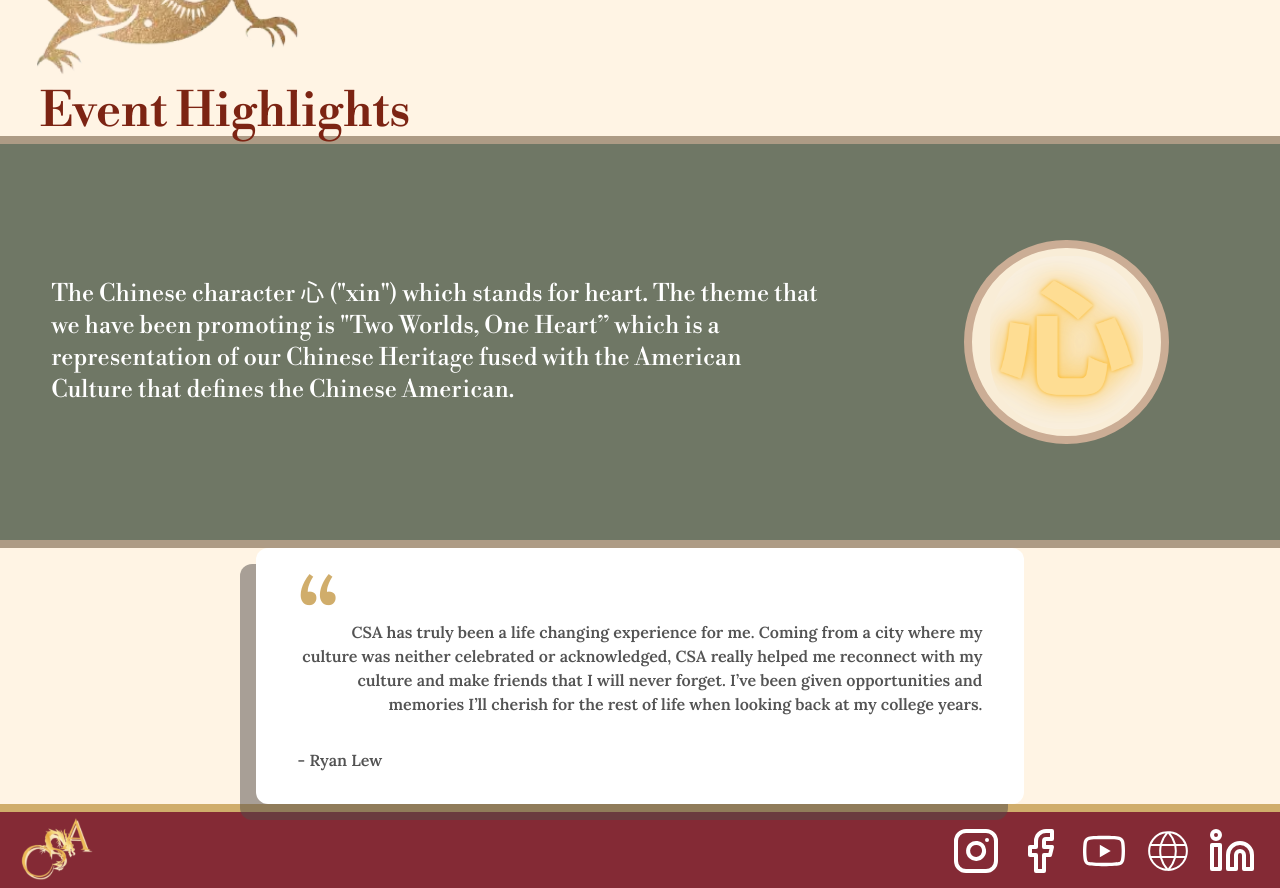
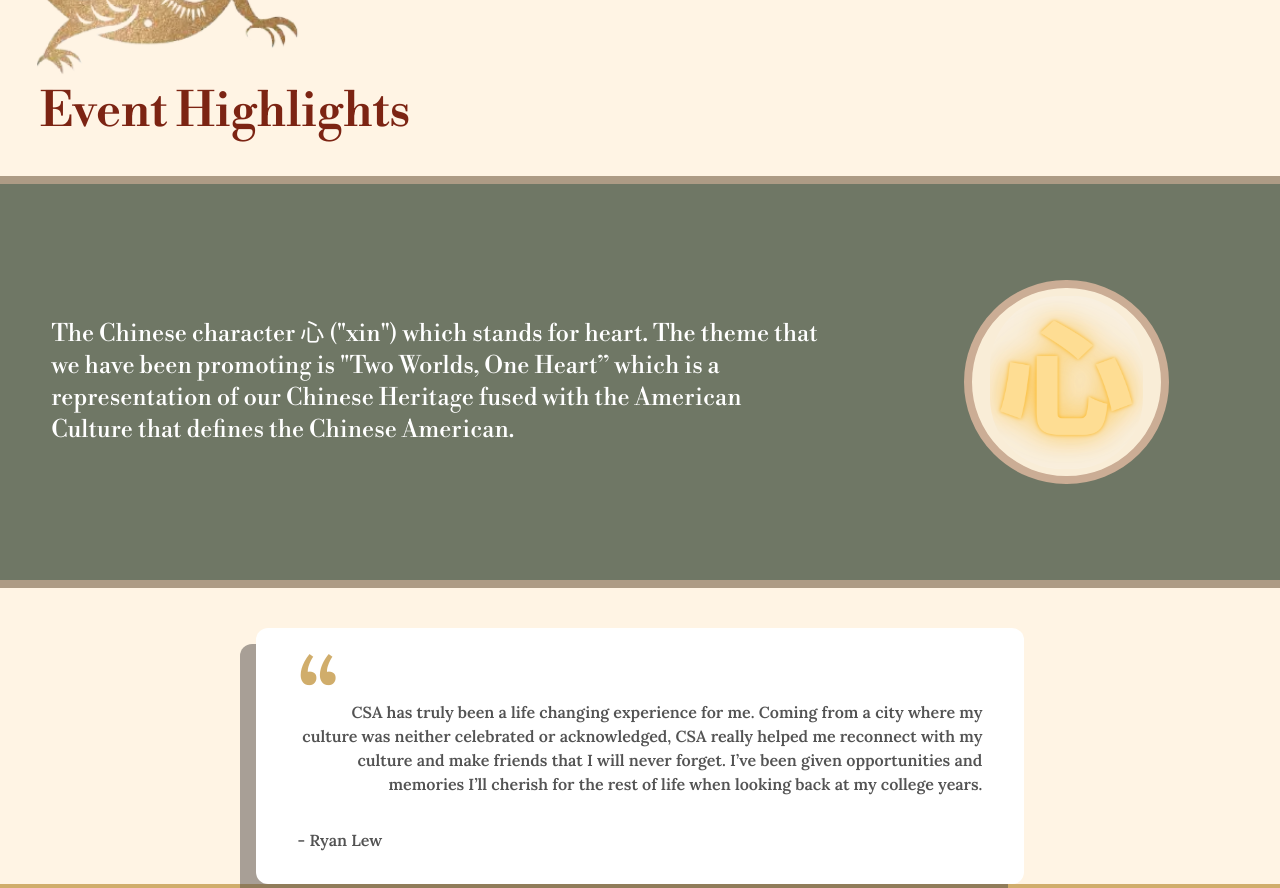
Before and after one commit to acm-ucr/csa-website, a Next.js app: page / in a window 1280 px wide. Shown: the part 1260-2148 px from the top of the page. Built offline with nearby package versions, Linux system fonts and the light colour scheme.

Commit message:
Add spacing top and bottom

```diff
--- a/src/components/home/XinDescription.tsx
+++ b/src/components/home/XinDescription.tsx
@@ -4,7 +4,7 @@ import xinImage from "@/public/home/xinimage.svg";
 
 const XinDescription = () => {
   return (
-    <div className="grid grid-cols-1 items-center border-y-8 border-csa-tan-300 bg-csa-green-100 md:grid-cols-3">
+    <div className="grid grid-cols-1 items-center border-y-8 border-csa-tan-300 bg-csa-green-100 md:grid-cols-3 my-[3vh] md:my-[5vh]">
       <p className="px-[4vh] pt-[4vh] text-left text-2xl text-white md:col-span-2 md:py-[6vh] md:pl-[4vw] md:text-2xl">
         The Chinese character 心 ("xin") which stands for heart. The theme that
         we have been promoting is "Two Worlds, One Heart” which is a
```
